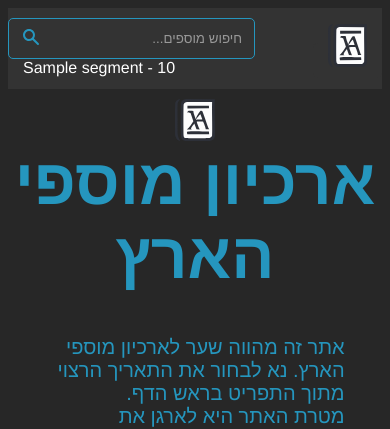
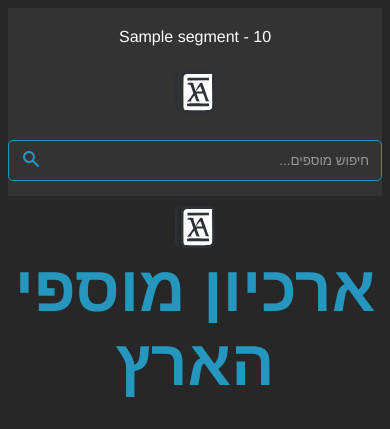
Before and after one commit to ChefAharoni/HaaretzMusafim, a Python web app: template templates/index.html in a window 390 px wide. Shown: the top 429 px of the page. Run offline with Jinja, Linux system fonts and the light colour scheme; the template is opened without the code that fills it: most values are stand-ins (such as "Sample title", 1, 10 or a date in 2020); some libraries are stand-ins or nearby versions.

Commit message:
Search bar functionality with Algolia now works!
* Changing the location of the search bar to the right, next to the site's logo

```diff
--- a/static/css/main.css
+++ b/static/css/main.css
@@ -1,7 +1,12 @@
-h1, h2, h3, .button, body {
+h1,
+h2,
+h3,
+.button,
+body {
   /* font-family: system-ui, -apple-system, BlinkMacSystemFont, 'Segoe UI', Roboto, Oxygen, Ubuntu, Cantarell, 'Open Sans', 'Helvetica Neue', sans-serif; */
   cursor: default;
-    font-family: "Open Sans Hebrew","Helvetica Neue",tahoma,Helvetica,Arial,sans-serif;
+  font-family: "Open Sans Hebrew", "Helvetica Neue", tahoma, Helvetica, Arial,
+    sans-serif;
   color: #2596be;
   background-color: #272727;
 }
@@ -12,7 +17,8 @@ h1, h2, h3, .button, body {
 
 /* Button used in return home and go back */
 .button {
-    font-family: "Open Sans Hebrew", "Helvetica Neue", Tahoma, Helvetica, Arial, sans-serif;
+  font-family: "Open Sans Hebrew", "Helvetica Neue", Tahoma, Helvetica, Arial,
+    sans-serif;
   padding: 10px 15px;
   font-size: 16px;
   cursor: pointer;
@@ -43,7 +49,8 @@ h1, h2, h3, .button, body {
   transform: translateY(2px);
 }
 
-a, .accent-color {
+a,
+.accent-color {
   color: #007bff; /* Accent color */
 }
 
@@ -62,7 +69,9 @@ a, .accent-color {
   box-shadow: 0 0 10px rgba(0, 0, 0, 0.1);
 }
 
-.segment h1, h2, h3 {
+.segment h1,
+h2,
+h3 {
   margin-top: 0;
   text-align: center;
 }
@@ -71,7 +80,7 @@ a, .accent-color {
   font-size: 2em;
 }
 
-.segment li{
+.segment li {
   margin-bottom: 5px;
 }
 
@@ -96,46 +105,134 @@ a, .accent-color {
   padding-top: 10px;
 }
 
-/* Navigation bar - available throughout the website */
+/* Updated navbar styles */
 .navbar {
   background-color: #333;
   color: white;
-    padding: 10px 0;
-    display: flex; /* Enable Flexbox */
-    justify-content: space-between; /* Space between navbar items */
-    align-items: center; /* Align items vertically */
+  padding: 10px 20px;
+  display: flex;
+  justify-content: space-between;
+  align-items: center;
   position: sticky;
   top: 0;
-    z-index: 1000; /* Ensures navbar stays on top */
-    padding-bottom: 12px;
+  z-index: 1000;
+}
+
+.navbar-left,
+.navbar-right {
+  display: flex;
+  align-items: center;
+}
+
+.navbar-left {
+  flex: 1;
+}
+
+.navbar-right {
+  display: flex;
+  align-items: center;
+  gap: 15px;
 }
 
 .navbar ul {
   list-style-type: none;
   display: flex;
-    margin: 0; /* Remove default margin */
-    padding: 0; /* Remove default padding */
+  margin: 0;
+  padding: 0;
+}
+
+.navbar ul li {
+  position: relative;
 }
 
 .navbar ul li a {
   color: white;
   text-decoration: none;
-    padding: 10px 15px; /* Add some padding for better appearance */
-    position: relative; /* Position the li element relative to its normal position */
-    transition: background-color 0.3s ease, color 0.3s ease; /* Add transition effect */
+  padding: 10px 15px;
+  position: relative;
+  transition: background-color 0.3s ease, color 0.3s ease;
 }
 
 .year-dropdown {
-    display: none; /* Hide the year dropdown by default */
-    position: absolute; /* Position the dropdown absolutely within the li */
-    background-color: #333; /* Background color for the dropdown */
-    box-shadow: 0 8px 16px 0 rgba(0,0,0,0.2); /* Box shadow for dropdown */
-    padding: 12px 16px; /* Padding for dropdown content */
-    z-index: 1; /* Ensures dropdown appears on top of other content */
+  display: none;
+  position: absolute;
+  background-color: #333;
+  box-shadow: 0 8px 16px 0 rgba(0, 0, 0, 0.2);
+  padding: 12px 16px;
+  z-index: 1;
 }
 
 .navbar ul li:hover .year-dropdown {
-    display: block; /* Show the dropdown on hover */
+  display: block;
+}
+
+.year-dropdown a {
+  color: white;
+  padding: 5px 10px;
+  text-decoration: none;
+  display: block;
+}
+
+.year-dropdown a:hover {
+  background-color: #2596be;
+}
+
+.navbar ul li:hover {
+  background-color: #1e719b;
+  transition: background-color 0.3s;
+}
+
+/* Search container styles */
+.search_container {
+  position: relative;
+  width: 250px;
+  direction: rtl;
+}
+
+/* Responsive adjustments */
+@media (max-width: 920px) {
+  .navbar {
+    flex-direction: column;
+    padding: 10px 0;
+  }
+
+  .navbar-left,
+  .navbar-right {
+    width: 100%;
+    justify-content: center;
+    margin: 5px 0;
+  }
+
+  .navbar ul {
+    flex-wrap: wrap;
+    justify-content: center;
+  }
+
+  .search_container {
+    width: 100%;
+    max-width: 250px;
+  }
+}
+
+@media (max-width: 600px) {
+  .navbar ul {
+    flex-direction: column;
+    align-items: center;
+  }
+
+  .navbar ul li {
+    margin: 5px 0;
+  }
+
+  .year-dropdown {
+    position: static;
+    display: none;
+    width: 100%;
+  }
+
+  .navbar-right {
+    flex-direction: column-reverse;
+  }
 }
 
 .year-dropdown a {
@@ -163,7 +260,8 @@ footer {
   margin-top: 20%;
 }
 
-a:hover, .navbar ul li a:hover {
+a:hover,
+.navbar ul li a:hover {
   color: #0056b3; /* Darker shade of accent color */
 }
 
@@ -182,7 +280,6 @@ a:hover, .navbar ul li a:hover {
   text-align: right;
   align-items: center;
 }
-
 
 .date_header {
   direction: rtl;
@@ -207,8 +304,6 @@ article p {
     line-height: 1.6;
 } */
 
-
-
 /* img {
     max-width: 100%;
     height: auto;
--- a/templates/base.html
+++ b/templates/base.html
@@ -79,8 +79,30 @@
 
     {% block head %} {% endblock %}
   </head>
+  <!-- Updated navbar structure -->
   <nav class="navbar">
-    <div>
+    <div class="navbar-left">
+      <ul>
+        {% for segment in segments %}
+        <li>
+          <a href="{{ url_for('show_segment', segment=segment) }}"
+            >{{ segment }} - {{ segment+4 }}</a
+          >
+          {% if segment_years[segment] %}
+          <div class="year-dropdown">
+            {% for year in segment_years[segment] %}
+            <a href="{{ url_for('show_segment', segment=segment, year=year) }}"
+              >{{ year }}</a
+            >
+            {% endfor %}
+          </div>
+          {% endif %}
+        </li>
+        {% endfor %}
+      </ul>
+    </div>
+
+    <div class="navbar-right">
       <div id="search-container" class="search_container">
         <div class="search-form">
           <input type="text" id="search-input" placeholder="חיפוש מוספים..." />
@@ -101,26 +123,7 @@
         </div>
         <div id="search-results"></div>
       </div>
-      <ul>
-        {% for segment in segments %}
-        <li>
-          <a href="{{ url_for('show_segment', segment=segment) }}"
-            >{{ segment }} - {{ segment+4 }}</a
-          >
-          {% if segment_years[segment] %}
-          <div class="year-dropdown">
-            {% for year in segment_years[segment] %}
-            <a href="{{ url_for('show_segment', segment=segment, year=year) }}"
-              >{{ year }}</a
-            >
-            {% endfor %}
-          </div>
-          {% endif %}
-        </li>
-        {% endfor %}
-      </ul>
-    </div>
-    <div>
+
       <a href="{{ url_for('index') }}" class="button">
         <img
           src="https://raw.githubusercontent.com/ChefAharoni/HaaretzMusafim/main/assets/ArchiveLogo.svg"
```
Lines whose indentation alone changed are shown as unchanged.
